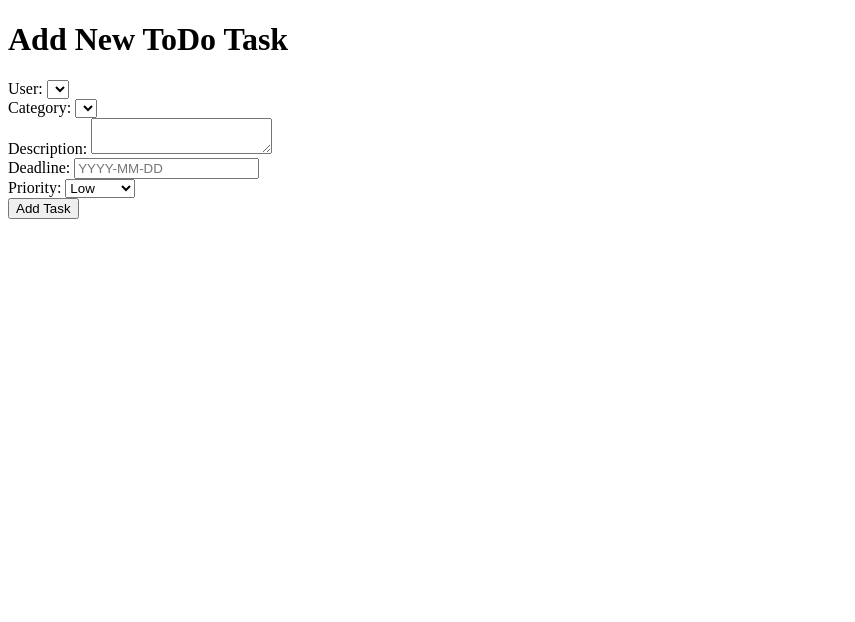
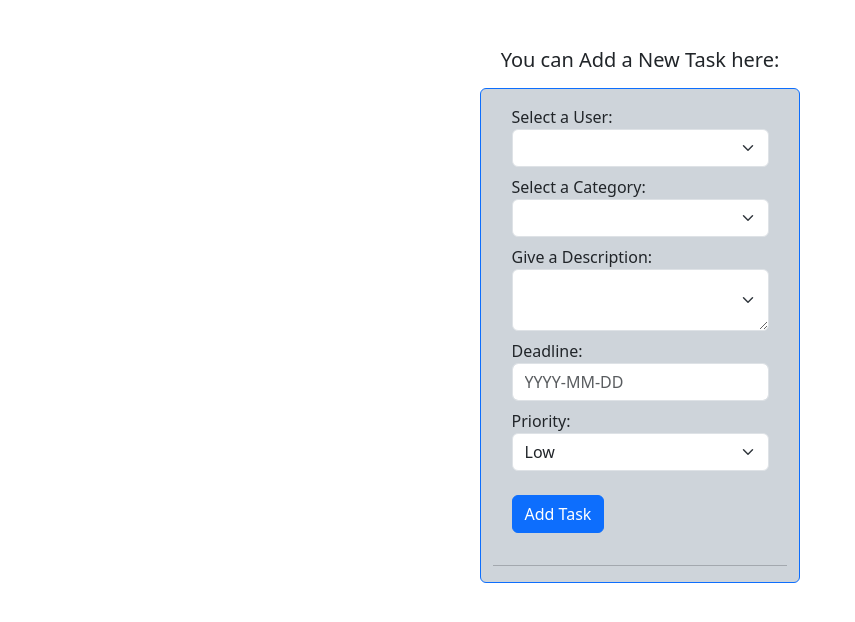
Before and after one commit to rohanpokwal/stay_organized_workshop, a plain HTML site: page new_todo.html in a window 1280 px wide. Shown: the whole page, without its empty margins (0-855 px from the left). Drawn offline with nearby package versions, Linux system fonts and the light colour scheme; no server answers.

Commit message:
work on design

```diff
--- a/new_todo.html
+++ b/new_todo.html
@@ -4,32 +4,47 @@
     <meta charset="UTF-8" />
     <meta name="viewport" content="width=device-width, initial-scale=1.0" />
     <title>Create Data</title>
+    <link
+      href="https://cdn.jsdelivr.net/npm/bootstrap@5.3.3/dist/css/bootstrap.min.css"
+      rel="stylesheet"
+      integrity="sha384-QWTKZyjpPEjISv5WaRU9OFeRpok6YctnYmDr5pNlyT2bRjXh0JMhjY6hW+ALEwIH"
+      crossorigin="anonymous"
+    />
   </head>
   <body>
     <!-- This is the form to add the data -->
 
-    <h1>Add New ToDo Task</h1>
+    <h5 class="text-center mt-5 mb-3">You can Add a New Task here:</h5>
+    <div class="container bg-dark-subtle w-25 border border-primary rounded">
+      <div class="d-flex align-items-center justify-content-center">
         <form id="addUserForm">
-      <div>
-        <label for="userDropdown">User:</label>
-        <select id="userDropdown" name="userid">
+          <div class="mb-2 mt-3">
+            <label for="userDropdown">Select a User:</label>
+            <select class="form-select" id="userDropdown" name="userid">
               <!-- User options will be populated here by JavaScript -->
             </select>
           </div>
 
-      <div>
-        <label for="categoryDropdown">Category:</label>
-        <select id="categoryDropdown" name="category">
+          <div class="mb-2">
+            <label for="categoryDropdown">Select a Category:</label>
+            <select class="form-select" id="categoryDropdown" name="category">
               <!-- Category options will be populated here by JavaScript -->
             </select>
           </div>
-      <div>
-        <label for="description">Description:</label>
-        <textarea id="description" name="description"></textarea>
+
+          <div class="mb-2">
+            <label for="description">Give a Description:</label>
+            <textarea
+              class="form-select"
+              id="description"
+              name="description"
+            ></textarea>
           </div>
-      <div>
+
+          <div class="mb-2">
             <label for="deadline">Deadline:</label>
             <input
+              class="form-control"
               type="text"
               id="deadline"
               name="deadline"
@@ -37,20 +52,32 @@
             />
           </div>
 
-      <div>
+          <div class="mb-2">
             <label for="priority">Priority:</label>
-        <select id="priority" name="priority">
+            <select class="form-select" id="priority" name="priority">
               <option value="Low">Low</option>
               <option value="Medium">Medium</option>
               <option value="High">High</option>
             </select>
           </div>
 
-      <button type="submit">Add Task</button>
+          <button class="btn btn-primary mt-3 mb-3" type="submit">
+            Add Task
+          </button>
         </form>
+      </div>
+      <hr />
+      <div class="d-flex align-items-center flex-column" id="result"></div>
+    </div>
 
-    <div id="result"></div>
+    <!-- Bootstrap Script -->
+    <script
+      src="https://cdn.jsdelivr.net/npm/bootstrap@5.3.3/dist/js/bootstrap.bundle.min.js"
+      integrity="sha384-YvpcrYf0tY3lHB60NNkmXc5s9fDVZLESaAA55NDzOxhy9GkcIdslK1eN7N6jIeHz"
+      crossorigin="anonymous"
+    ></script>
 
+    <!-- Script -->
     <script src="scripts/new_todo.js"></script>
   </body>
 </html>
--- a/scripts/new_todo.js
+++ b/scripts/new_todo.js
@@ -81,12 +81,13 @@ const addAnewToDo = async (event) => {
     console.log(newList);
 
     //Display the Result
-    result.innerHTML = `<p>You have successfully added the following </p>
+    result.innerHTML = `<p>You have successfully added the following Task:</p>
+    <div>
     <p>Category: ${newList.category}</p>
     <p>Description: ${newList.description}</p>
     <p>Deadline: ${newList.deadline}</p>
     <p>Priority: ${newList.priority}</p>
-    `;
+   </div> `;
   } catch {
     //what the hell happend
     result.innerHTML = "Hang on something went wrong";
```
Also changed, not shown: todos.html (+8 -20 lines). Lines whose indentation alone changed are shown as unchanged.
